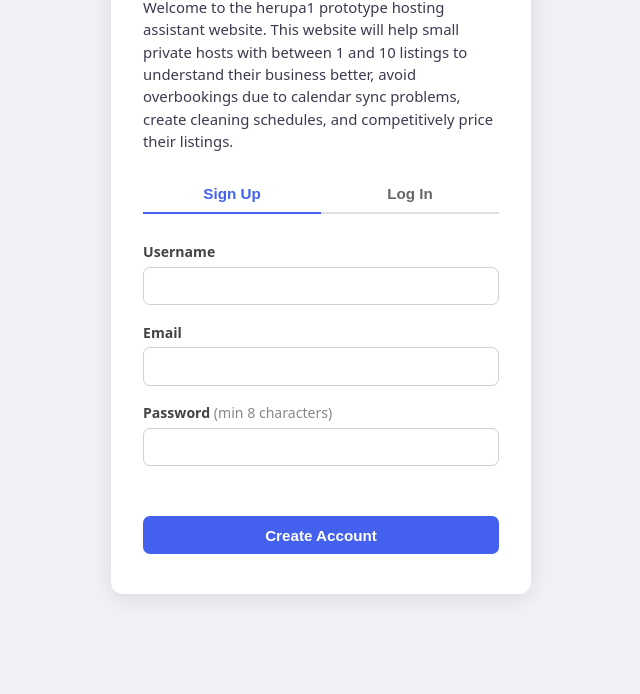
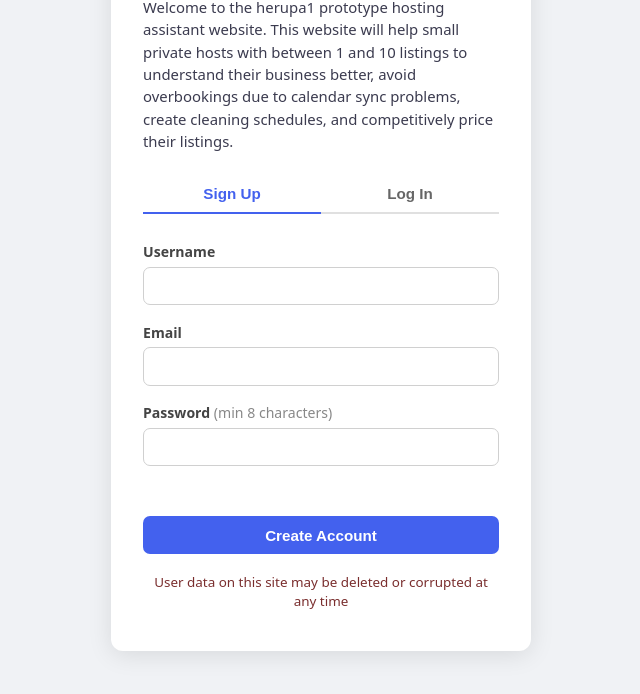
Before and after one commit to Petee042/First-Project, a plain HTML site: page public/index.html in a window 1280 px wide. Shown: the part 138-832 px from the top of the page, without its empty margins (319-959 px from the left). Drawn offline with Linux system fonts and the light colour scheme.

Commit message:
Add login page data integrity warning

```diff
--- a/public/index.html
+++ b/public/index.html
@@ -53,6 +53,8 @@
         <button type="submit" class="btn primary">Log In</button>
       </form>
     </section>
+
+    <p class="site-warning">User data on this site may be deleted or corrupted at any time</p>
   </main>
 
   <script src="script.js"></script>
--- a/public/styles.css
+++ b/public/styles.css
@@ -38,6 +38,14 @@ body {
   font-size: 0.93rem;
   line-height: 1.5;
   margin: -0.5rem 0 1.4rem;
+}
+
+.site-warning {
+  color: #7a2e2e;
+  font-size: 0.84rem;
+  line-height: 1.4;
+  margin-top: 1.2rem;
+  text-align: center;
 }
 
 /* ── Tabs ─────────────────────────────────────────────────── */
```
